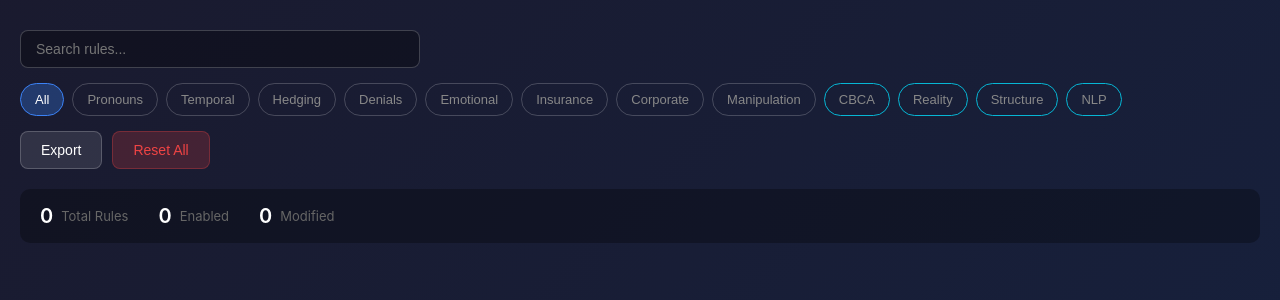
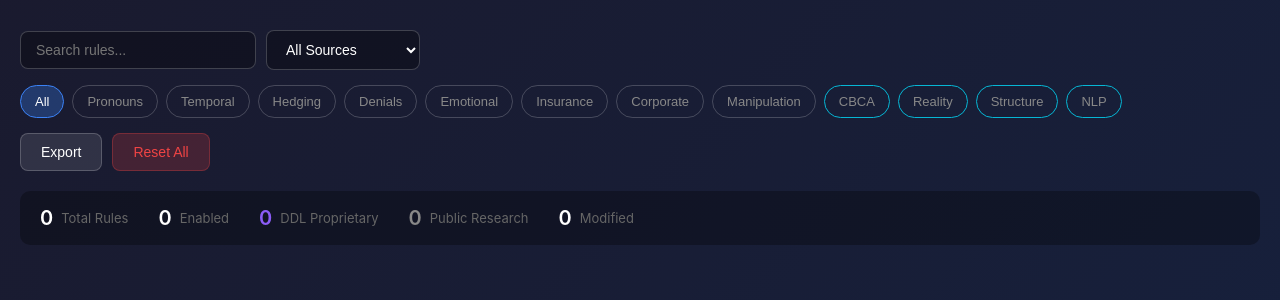
Before and after one commit to SpudandHolly/deceptiondetection, a Flask app: template templates/rules.html in a window 1280 px wide. Shown: the part 97-397 px from the top of the page. Run offline with Flask 3, Linux system fonts and the light colour scheme; the template is opened without the code that fills it, so the values that code supplies are empty.

Commit message:
Add DDL/Public source filter to rules configuration
- Added 'source' field to DeceptionIndicator (ddl or public)
- DDL-proprietary rules: Insurance (8), Corporate (2), Manipulation (2)
- Public research rules: CBCA, Reality Monitoring, NLP, etc.
- Added dropdown filter for DDL/Public/All on rules page
- Added DDL/PUBLIC badges on rule cards
- Added DDL/Public counts in stats bar
- Purple badge for DDL proprietary, gray for public research

Co-Authored-By: Claude Opus 4.5 <noreply@anthropic.com>

```diff
--- a/app.py
+++ b/app.py
@@ -40,6 +40,7 @@ class DeceptionIndicator:
     weight: float = 1.0
     category: str = "General"
     is_new: bool = False  # Flag for newly added indicators
+    source: str = "public"  # "ddl" for DDL proprietary, "public" for established research
     examples: List[str] = field(default_factory=list)
 
 
@@ -276,7 +277,7 @@ class DeceptionDetector:
                 category="Sensitivity"
             ),
 
-            # === CORPORATE/FORMAL DECEPTION ===
+            # === CORPORATE/FORMAL DECEPTION (DDL Proprietary) ===
             DeceptionIndicator(
                 name="Corporate Double-Speak",
                 description="Vague corporate language that obscures meaning",
@@ -287,7 +288,8 @@ class DeceptionDetector:
                     r"\b(challenges|headwinds|opportunities)\s+(ahead|remain)\b",
                 ],
                 weight=1.3,
-                category="Corporate"
+                category="Corporate",
+                source="ddl"
             ),
             DeceptionIndicator(
                 name="Earnings Call Red Flags",
@@ -299,10 +301,11 @@ class DeceptionDetector:
                     r"\b(underlying|core|adjusted)\s+(performance|results|earnings)\b",
                 ],
                 weight=1.4,
-                category="Corporate"
+                category="Corporate",
+                source="ddl"
             ),
 
-            # === MANIPULATION ===
+            # === MANIPULATION (DDL Proprietary) ===
             DeceptionIndicator(
                 name="Love Bombing",
                 description="Intense positive language used in manipulation",
@@ -313,7 +316,8 @@ class DeceptionDetector:
                     r"\b(only\s+you|you're\s+the\s+only\s+one)\b",
                 ],
                 weight=1.6,
-                category="Manipulation"
+                category="Manipulation",
+                source="ddl"
             ),
             DeceptionIndicator(
                 name="Urgency Creation",
@@ -325,10 +329,11 @@ class DeceptionDetector:
                     r"\b(before\s+it's\s+too\s+late|last\s+chance)\b",
                 ],
                 weight=1.5,
-                category="Manipulation"
+                category="Manipulation",
+                source="ddl"
             ),
 
-            # === INSURANCE FRAUD ===
+            # === INSURANCE FRAUD (DDL Proprietary) ===
             DeceptionIndicator(
                 name="Overly Specific Alibi",
                 description="Rehearsed-sounding alibi with unnecessary details",
@@ -339,7 +344,8 @@ class DeceptionDetector:
                     r"\b(can\s+verify|will\s+confirm|can\s+vouch|witnesses?\s+who)\b",
                 ],
                 weight=1.6,
-                category="Insurance"
+                category="Insurance",
+                source="ddl"
             ),
             DeceptionIndicator(
                 name="Pre-emptive Explanation",
@@ -352,7 +358,8 @@ class DeceptionDetector:
                     r"\b(no\s+longer\s+have|lost|misplaced|can't\s+find)\s+(the\s+)?(receipt|proof|documentation|evidence)\b",
                 ],
                 weight=1.7,
-                category="Insurance"
+                category="Insurance",
+                source="ddl"
             ),
             DeceptionIndicator(
                 name="Claim Urgency",
@@ -364,7 +371,8 @@ class DeceptionDetector:
                     r"\b(hoping|expect|need)\s+(for\s+)?(a\s+)?(quick|swift|prompt|speedy)\s+(resolution|settlement|payment)\b",
                 ],
                 weight=1.5,
-                category="Insurance"
+                category="Insurance",
+                source="ddl"
             ),
             DeceptionIndicator(
                 name="Emotional Leverage",
@@ -376,7 +384,8 @@ class DeceptionDetector:
                     r"\b(sleepless\s+nights|can't\s+sleep|losing\s+sleep|anxiety)\b",
                 ],
                 weight=1.4,
-                category="Insurance"
+                category="Insurance",
+                source="ddl"
             ),
             DeceptionIndicator(
                 name="Convenient Documentation",
@@ -389,7 +398,8 @@ class DeceptionDetector:
                     r"\b(provenance|authenticity)\s+(documented|certified|verified|available)\b",
                 ],
                 weight=1.3,
-                category="Insurance"
+                category="Insurance",
+                source="ddl"
             ),
             DeceptionIndicator(
                 name="Value Inflation Signals",
@@ -402,7 +412,8 @@ class DeceptionDetector:
                     r"\b(top\s+of\s+the\s+(line|range)|premium|deluxe|luxury)\b",
                 ],
                 weight=1.4,
-                category="Insurance"
+                category="Insurance",
+                source="ddl"
             ),
             DeceptionIndicator(
                 name="Vague Item Descriptions",
@@ -414,7 +425,8 @@ class DeceptionDetector:
                     r"\b(other|additional|further)\s+(items|valuables|belongings)\b",
                 ],
                 weight=1.2,
-                category="Insurance"
+                category="Insurance",
+                source="ddl"
             ),
             DeceptionIndicator(
                 name="Staged Discovery",
@@ -425,7 +437,8 @@ class DeceptionDetector:
                     r"\b(couldn't\s+believe|could\s+not\s+believe|couldn't\s+believe\s+my\s+eyes)\b",
                 ],
                 weight=1.3,
-                category="Insurance"
+                category="Insurance",
+                source="ddl"
             ),
 
             # ============================================================
@@ -1102,7 +1115,8 @@ def get_rules():
             'weight': custom_weights.get(i, ind.weight),
             'default_weight': ind.weight,
             'enabled': custom_weights.get(f'{i}_enabled', True),
-            'is_new': ind.is_new
+            'is_new': ind.is_new,
+            'source': ind.source  # "ddl" or "public"
         })
     return jsonify(rules)
 
--- a/templates/rules.html
+++ b/templates/rules.html
@@ -584,6 +584,11 @@
         <div class="toolbar">
             <div class="search-box">
                 <input type="text" id="searchInput" placeholder="Search rules..." oninput="filterRules()">
+                <select id="sourceFilter" onchange="filterRules()" style="padding: 10px 15px; border-radius: 8px; border: 1px solid rgba(255,255,255,0.2); background: rgba(0,0,0,0.3); color: #fff; font-size: 14px; cursor: pointer;">
+                    <option value="all">All Sources</option>
+                    <option value="ddl">DDL Proprietary</option>
+                    <option value="public">Public Research</option>
+                </select>
             </div>
             <div class="filter-buttons">
                 <button class="filter-btn active" data-category="all" onclick="setFilter('all')">All</button>
@@ -614,6 +619,14 @@
             <div class="stat-item">
                 <span class="stat-value" id="enabledRules">0</span>
                 <span class="stat-label">Enabled</span>
+            </div>
+            <div class="stat-item">
+                <span class="stat-value" id="ddlRules" style="color: #8b5cf6;">0</span>
+                <span class="stat-label">DDL Proprietary</span>
+            </div>
+            <div class="stat-item">
+                <span class="stat-value" id="publicRules" style="color: #888;">0</span>
+                <span class="stat-label">Public Research</span>
             </div>
             <div class="stat-item">
                 <span class="stat-value" id="modifiedRules">0</span>
@@ -662,12 +675,14 @@
         function renderRules() {
             const grid = document.getElementById('rulesGrid');
             const searchTerm = document.getElementById('searchInput').value.toLowerCase();
+            const sourceFilter = document.getElementById('sourceFilter').value;
 
             const filteredRules = rules.filter(rule => {
                 const matchesFilter = currentFilter === 'all' || rule.category === currentFilter;
                 const matchesSearch = rule.name.toLowerCase().includes(searchTerm) ||
                                      rule.description.toLowerCase().includes(searchTerm);
-                return matchesFilter && matchesSearch;
+                const matchesSource = sourceFilter === 'all' || rule.source === sourceFilter;
+                return matchesFilter && matchesSearch && matchesSource;
             });
 
             grid.innerHTML = filteredRules.map(rule => createRuleCard(rule)).join('');
@@ -698,6 +713,7 @@
                             <div class="rule-toggle ${toggleClass}" onclick="event.stopPropagation(); toggleRule(${rule.id})"></div>
                             <span class="rule-name">${rule.name}</span>
                             <span class="rule-category">${rule.category}</span>
+                            ${rule.source === 'ddl' ? '<span style="background: linear-gradient(135deg, #8b5cf6 0%, #6d28d9 100%); color: white; font-size: 10px; padding: 2px 6px; border-radius: 4px; margin-left: 8px;">DDL</span>' : '<span style="background: rgba(255,255,255,0.1); color: #888; font-size: 10px; padding: 2px 6px; border-radius: 4px; margin-left: 8px;">PUBLIC</span>'}
                             ${isNew ? '<span style="background: #06b6d4; color: white; font-size: 10px; padding: 2px 6px; border-radius: 4px; margin-left: 8px;">NEW</span>' : ''}
                             ${isModified ? '<span style="color: #f97316; font-size: 12px; margin-left: 8px;">Modified</span>' : ''}
                         </div>
@@ -937,6 +953,8 @@
         function updateStats() {
             document.getElementById('totalRules').textContent = rules.length;
             document.getElementById('enabledRules').textContent = rules.filter(r => r.enabled).length;
+            document.getElementById('ddlRules').textContent = rules.filter(r => r.source === 'ddl').length;
+            document.getElementById('publicRules').textContent = rules.filter(r => r.source === 'public').length;
             document.getElementById('modifiedRules').textContent = rules.filter(r => r.weight !== r.default_weight).length;
         }
 
```
